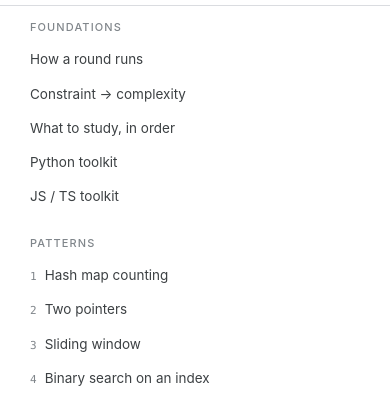
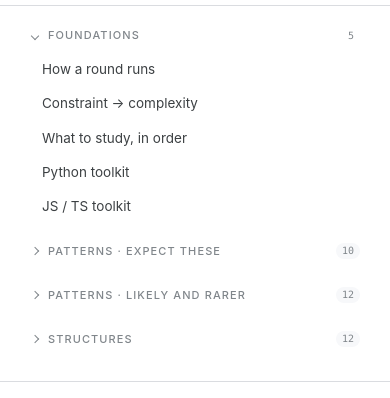
Before and after one commit to southocean/interview-prep, a plain HTML site: page index.html in a window 390 px wide. Shown: the part 54-452 px from the top of the page. Drawn offline with Linux system fonts and the light colour scheme.

Commit message:
The sidebar folds up, and remembers how you left it
Nam: "the left panel becomes really long, can you group that into extendable
themes? Like foundation, etc. Foundation is the default extended category, then
you will remember user selection here."

Thirty-nine links in one column was a wall. Now four collapsible groups, five
visible lines on arrival.

Patterns are split by tier rather than listed as one run of twenty-two --
"expect these" and "likely and rarer". The split is the importance signal: the
first group is what you will actually be asked, and it stays a readable length
when it is open.

OPEN STATE RESOLVES IN THREE STEPS, in this order. If the current page is inside
the group it is FORCED open -- otherwise following a cross-link from a pattern
page to a structure page would land you in a collapsed section with no visible
context. Otherwise whatever you last chose. Otherwise the default: Foundations
open, the long lists shut.

A forced-open group is NOT persisted, so navigating somewhere can never silently
rewrite a preference you set on purpose.

ONE SUBTLETY WORTH THE COMMENT IT GOT. `toggle` is dispatched asynchronously, so
setting `open` before the listener exists still delivers an event afterwards --
attaching listeners "after insertion" does not avoid it, which is what I assumed
first and the storage read proved wrong. Comparing against the state we rendered
separates the two exactly: a real click always differs from it, the initial echo
never does. Without that check, merely visiting a page rewrites the preference
for every group on it.

The store gained has(), because the sidebar needs to tell "never chosen" from
"chosen false" -- without it, collapsing Foundations would spring back open on
the next visit, since false and unset would look identical.

Verified with real clicks: first load gives Foundations open and the rest shut
with nothing written to storage; opening Structures persists exactly one key and
survives navigating away and back; closing Foundations sticks, which is the case
has() exists for; and opening a tier-2 pattern page force-opens its group with
the active link visible and storage untouched.

```diff
--- a/app.js
+++ b/app.js
@@ -93,6 +93,9 @@
     try { data = JSON.parse(localStorage.getItem(key) || '{}'); } catch (e) {}
     return {
       get: function (k) { return !!data[k]; },
+      // Distinguishes "never chosen" from "chosen false", which the sidebar
+      // needs: an unset group falls back to its default, a set one does not.
+      has: function (k) { return Object.prototype.hasOwnProperty.call(data, k); },
       set: function (k, v) {
         data[k] = v;
         try { localStorage.setItem(key, JSON.stringify(data)); } catch (e) {}
@@ -102,6 +105,7 @@
   }
   var reviewed = store('prep-progress');
   var solved = store('prep-problems');
+  var sideOpen = store('prep-side');
 
   // ------------------------------------------------------------------- theme
   (function theme() {
@@ -527,8 +531,54 @@
   }
 
   // ---------------------------------------------------------------- sidebar
-  function sGroup(title, links) {
-    return el('div', { class: 's-group' }, [el('div', { class: 's-title', text: title })].concat(links));
+  /**
+   * A collapsible sidebar group.
+   *
+   * Open state resolves in three steps, in this order:
+   *   1. If the current page is inside the group, it is FORCED open. Otherwise a
+   *      cross-link from a pattern page to a structure page would land you in a
+   *      collapsed section with no visible context.
+   *   2. Otherwise, whatever the user last chose for this group.
+   *   3. Otherwise the default -- Foundations open, the long lists shut.
+   *
+   * A forced-open group is not persisted, so navigating somewhere never
+   * silently rewrites a preference the user set deliberately.
+   */
+  function sGroup(key, title, links, defaultOpen) {
+    var hasActive = links.some(function (l) { return l.getAttribute('aria-current'); });
+    var open = hasActive ? true
+      : sideOpen.has(key) ? sideOpen.get(key)
+      : defaultOpen !== false;
+
+    var d = el('details', { class: 's-group' });
+    if (open) d.setAttribute('open', '');
+    d.dataset.key = key;
+    d.dataset.forced = hasActive ? '1' : '';
+
+    d.appendChild(el('summary', { class: 's-title' }, [
+      el('span', { class: 's-name', text: title }),
+      el('span', { class: 's-count', text: String(links.length) }),
+    ]));
+    links.forEach(function (l) { d.appendChild(l); });
+    return d;
+  }
+
+  /* `toggle` is dispatched ASYNCHRONOUSLY, so setting `open` before the listener
+     exists still delivers an event afterwards. Comparing against the state we
+     rendered tells the two apart exactly: a real user toggle always differs from
+     it, the spurious initial event never does. Without this, merely visiting a
+     page rewrites the preference for every group on it. */
+  function wireGroups() {
+    side.querySelectorAll('details.s-group').forEach(function (d) {
+      d.dataset.was = d.open ? '1' : '0';
+      d.addEventListener('toggle', function () {
+        var now = d.open ? '1' : '0';
+        if (now === d.dataset.was) return;      // the initial echo, not a click
+        d.dataset.was = now;
+        if (d.dataset.forced === '1' && d.open) return;  // opened for you, not by you
+        sideOpen.set(d.dataset.key, d.open);
+      });
+    });
   }
   function sLink(href, label, opts) {
     opts = opts || {};
@@ -540,38 +590,50 @@
     return link;
   }
 
+  function patLink(p, r) {
+    return sLink('#/dsa/pattern/' + p.id, p.name, {
+      n: String(p.rank), active: r.kind === 'pattern' && r.id === p.id, done: reviewed.get('pat-' + p.id),
+    });
+  }
+
   function buildSidebar(r) {
     side.innerHTML = '';
 
     if (r.sec === 'dsa') {
-      side.appendChild(sGroup('Foundations', FOUND.map(function (f) {
-        return sLink('#/dsa/found/' + f.id, f.title, { active: r.kind === 'found' && r.id === f.id });
-      })));
-      side.appendChild(sGroup('Patterns', patsSorted.map(function (p) {
-        return sLink('#/dsa/pattern/' + p.id, p.name, {
-          n: String(p.rank), active: r.kind === 'pattern' && r.id === p.id, done: reviewed.get('pat-' + p.id),
-        });
-      })));
-      side.appendChild(sGroup('Structures', strsSorted.map(function (s) {
-        return sLink('#/dsa/structure/' + s.id, s.name, {
-          active: r.kind === 'structure' && r.id === s.id, done: reviewed.get('str-' + s.id),
-        });
-      })));
-      return;
-    }
+      /* Patterns split by tier rather than listed as one run of 22. The split
+         is the importance signal: the first group is what you will actually be
+         asked, and it stays a readable length when open. */
+      var t1 = patsSorted.filter(function (p) { return p.tier === 1; });
+      var t23 = patsSorted.filter(function (p) { return p.tier !== 1; });
 
-    if (r.sec === 'reflexes') {
-      side.appendChild(sGroup('Reflexes', REF_PAGES.map(function (x) {
+      side.appendChild(sGroup('dsa-found', 'Foundations',
+        FOUND.map(function (f) {
+          return sLink('#/dsa/found/' + f.id, f.title, { active: r.kind === 'found' && r.id === f.id });
+        }), true));
+
+      side.appendChild(sGroup('dsa-pat1', 'Patterns · expect these',
+        t1.map(function (p) { return patLink(p, r); }), false));
+
+      side.appendChild(sGroup('dsa-pat2', 'Patterns · likely and rarer',
+        t23.map(function (p) { return patLink(p, r); }), false));
+
+      side.appendChild(sGroup('dsa-str', 'Structures',
+        strsSorted.map(function (s) {
+          return sLink('#/dsa/structure/' + s.id, s.name, {
+            active: r.kind === 'structure' && r.id === s.id, done: reviewed.get('str-' + s.id),
+          });
+        }), false));
+
+    } else if (r.sec === 'reflexes') {
+      side.appendChild(sGroup('ref', 'Reflexes', REF_PAGES.map(function (x) {
         return sLink('#/reflexes/' + x.id, x.get().title, { active: r.kind === x.id });
-      })));
-      return;
-    }
+      }), true));
 
-    if (r.sec === 'problems') {
-      side.appendChild(sGroup('All problems', [
+    } else if (r.sec === 'problems') {
+      side.appendChild(sGroup('prob-all', 'All problems', [
         sLink('#/problems', 'The full list', { active: !r.kind, n: String(solved.count()) }),
-      ]));
-      side.appendChild(sGroup('By pattern', patsSorted.filter(function (p) {
+      ], true));
+      side.appendChild(sGroup('prob-pat', 'Drill one pattern', patsSorted.filter(function (p) {
         return (probsByPat[p.id] || []).length;
       }).map(function (p) {
         var mine = probsByPat[p.id];
@@ -579,20 +641,20 @@
         return sLink('#/problems/pattern/' + p.id, p.name, {
           n: got + '/' + mine.length, active: r.kind === 'pattern' && r.id === p.id,
         });
-      })));
-      return;
+      }), false));
+
+    } else if (r.sec === 'frontend') {
+      side.appendChild(sGroup('fe', 'Front-end round', window.FRONTEND.groups.map(function (g, i) {
+        return sLink('#/frontend/g/' + i, g.name, { active: r.kind === 'g' && r.id === String(i) });
+      }), true));
+
+    } else {
+      side.appendChild(sGroup('todo', 'Not written yet', [
+        sLink('#/' + r.sec, r.sec === 'design' ? 'System design' : 'Googleyness', { active: true }),
+      ], true));
     }
 
-    if (r.sec === 'frontend') {
-      side.appendChild(sGroup('Front-end round', window.FRONTEND.groups.map(function (g, i) {
-        return sLink('#/frontend/g/' + i, g.name, { active: r.kind === 'g' && r.id === String(i) });
-      })));
-      return;
-    }
-
-    side.appendChild(sGroup('Not written yet', [
-      sLink('#/' + r.sec, r.sec === 'design' ? 'System design' : 'Googleyness', { active: true }),
-    ]));
+    wireGroups();
   }
 
   // ------------------------------------------------------------------ render
--- a/styles.css
+++ b/styles.css
@@ -121,11 +121,30 @@ a:hover { text-decoration: underline; }
 }
 
 /* ============================================================== sidebar == */
-.s-group { margin-bottom: 22px; }
+.s-group { margin-bottom: 6px; }
 .s-title {
+  display: flex; align-items: center; gap: 8px; cursor: pointer;
   font: 500 11px/1.4 var(--font); letter-spacing: .1em; text-transform: uppercase;
-  color: var(--sec2); padding: 0 10px 7px;
+  color: var(--sec2); padding: 8px 10px; border-radius: 7px; list-style: none;
 }
+.s-title::-webkit-details-marker { display: none; }
+.s-title:hover { background: var(--card); color: var(--sec); }
+/* Chevron drawn from a border so there is no glyph to load or misalign. */
+.s-title::before {
+  content: ""; flex: 0 0 auto; width: 5px; height: 5px;
+  border-right: 1.5px solid currentColor; border-bottom: 1.5px solid currentColor;
+  transform: rotate(-45deg); margin-left: 2px; margin-right: 2px;
+  transition: transform 120ms ease;
+}
+details[open] > .s-title::before { transform: rotate(45deg); }
+.s-name { flex: 1 1 auto; }
+.s-count {
+  flex: 0 0 auto; font-family: var(--mono); font-size: 10px; letter-spacing: 0;
+  color: var(--sec2); background: var(--card); padding: 1px 6px; border-radius: 999px;
+}
+details[open] > .s-title .s-count { background: transparent; }
+details.s-group > .s-link { margin-left: 12px; }
+details.s-group { padding-bottom: 6px; }
 .s-link {
   display: flex; align-items: baseline; gap: 8px;
   padding: 6px 10px; border-radius: 7px; font-size: 13.5px; color: var(--ink2);
```
Also changed, not shown: README.md.
